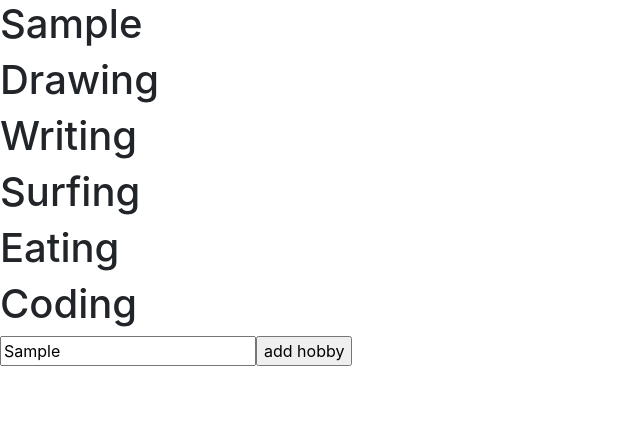
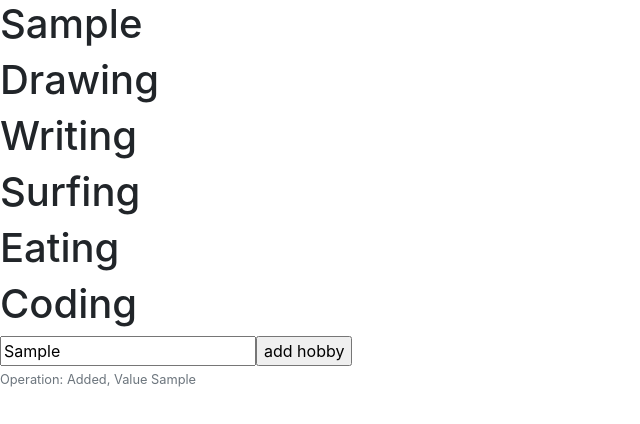
Before and after one commit to AliMasarweh/FullStack-Test, a React (Create React App) app: page / in a window 1280 px wide. Both pictures are taken after typing "Sample" into the empty fields and a click on the button "add hobby". Shown: the top 424 px of the page, without its empty margins (0-640 px from the left). Built offline with nearby package versions, Linux system fonts and the light colour scheme.

Commit message:
Entering hobbies is shown in the history

```diff
--- a/src/index.js
+++ b/src/index.js
@@ -8,7 +8,8 @@ class App extends React.Component {
       hobbies: ["Drawing", "Writing", "Surfing", "Eating", "Coding"],
       rightSide: [],
       input: "",
-      errors: []
+      errors: [],
+      history: []
     };
   }
 
@@ -63,7 +64,8 @@ class App extends React.Component {
                 });
               } else
                 this.setState({
-                  hobbies: [value].concat(this.state.hobbies)
+                  hobbies: [value].concat(this.state.hobbies),
+                  history: [["Added", value]].concat(this.state.history)
                 });
             }}
           ></input>
@@ -73,6 +75,13 @@ class App extends React.Component {
             </small>
           ))}
         </div>
+        <p>
+          {this.state.history.map((operationAndValue, index) => (
+            <small key={index} className="form-text text-secondary">
+              {`Operation: ${operationAndValue[0]}, Value ${operationAndValue[1]}`}
+            </small>
+          ))}
+        </p>
       </>
     );
   }
```
